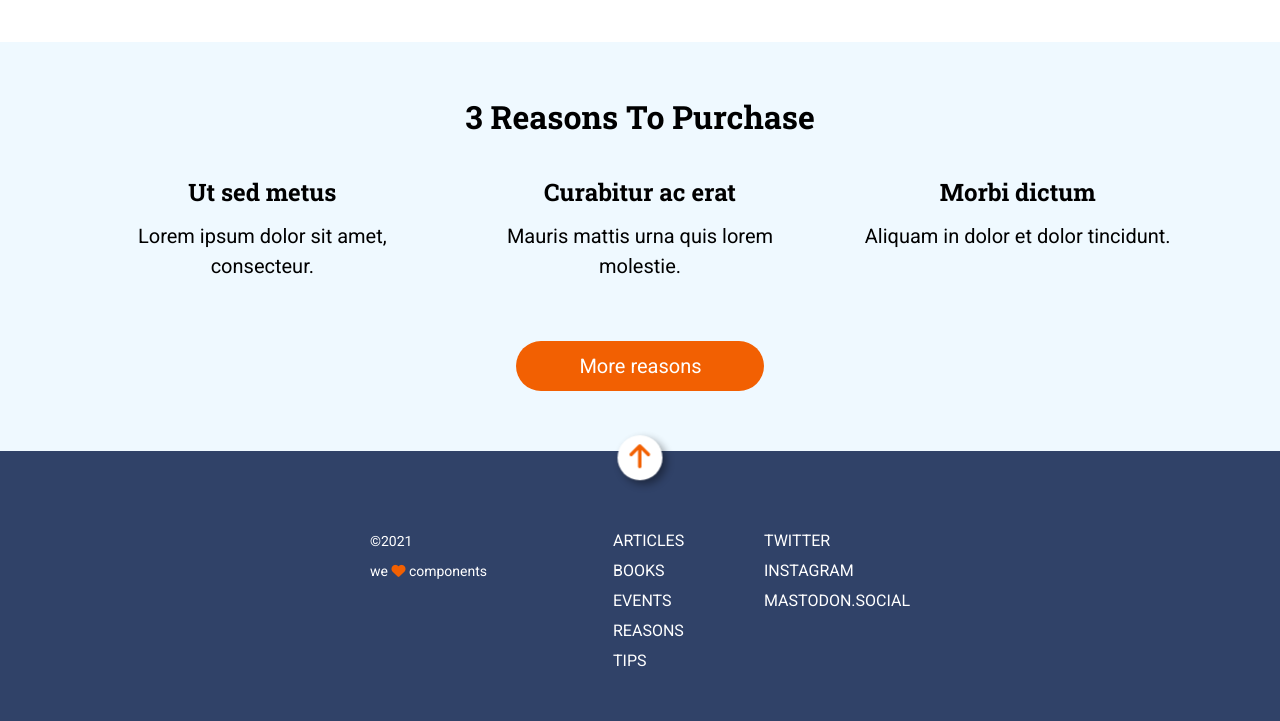
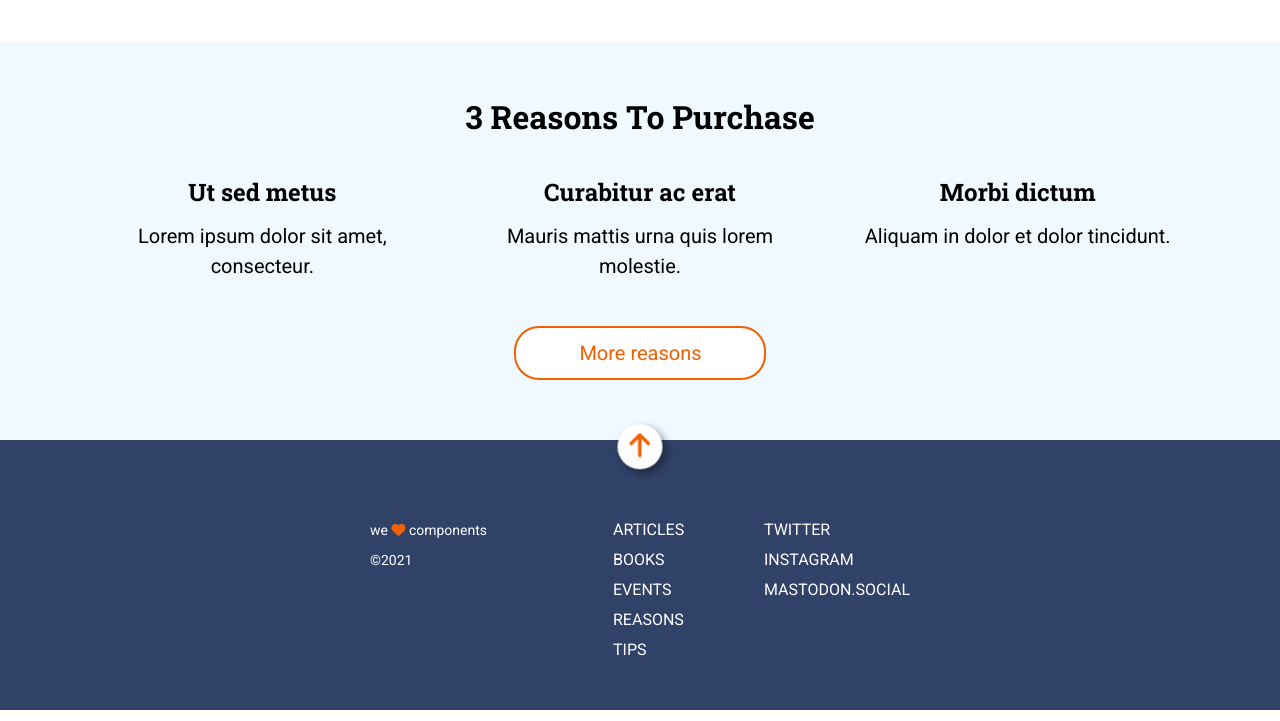
Before and after one commit to anaapezteguia/Anonymous-proxy-one-page, a website: page docs/index.html in a window 1280 px wide. Shown: the part 1067-1788 px from the top of the page. Drawn offline with nearby package versions, Linux system fonts and the light colour scheme; files that its build step writes are made by us from their sources.

Commit message:
Add new branch and make changes

```diff
--- a/src/scss/layout/_footer.scss
+++ b/src/scss/layout/_footer.scss
@@ -23,6 +23,7 @@
   }
   &__anchor {
     @include icon {
+      display: none;
       position: absolute;
       top: 0;
       left: 50%;
@@ -30,6 +31,9 @@
       animation-duration: 2s;
       animation-iteration-count: infinite;
       animation-timing-function: ease-in-out; /*softer effect*/
+    }
+    @include tablet {
+      display: flex;
     }
     &--link {
       margin-top: 8px;
@@ -40,6 +44,8 @@
     font-size: $fontSize-xSmall;
     margin-top: 2 * $standard-px;
     @include tablet {
+      display: flex;
+      flex-direction: column-reverse;
       width: 33%;
     }
     &--brand {
--- a/src/scss/layout/_reasons.scss
+++ b/src/scss/layout/_reasons.scss
@@ -73,20 +73,22 @@
   font-family: $mainText;
   font-weight: $fontWeight-regular;
   font-size: 20px;
-  color: $color-light;
+  color: $color-secondary;
   text-decoration: none;
   display: inline-block;
   padding: 10px 29.5px 10px 30.5px;
   border-radius: 25px;
-  background-color: $color-secondary;
+  background-color: $color-light;
+  border: 2px solid $color-secondary;
   transition: color ease 0.4s, border-color ease 0.4s;
-  margin-top: 3 * $standard-px;
+  margin-top: 65px;
+
   &:hover {
     color: $color-medium;
     background-color: $color-dark;
   }
   @include tablet {
-    margin-top: 4 * $standard-px;
+    margin-top: 3 * $standard-px;
     padding: 10px 42.5px 10px 43.5px;
   }
   @include desktop {
```
Also changed, not shown: public/index.html (+1 -1 lines), src/html/partials/footer.html (+1 -1 lines), public/assets/css/main.css, 1 other file.
